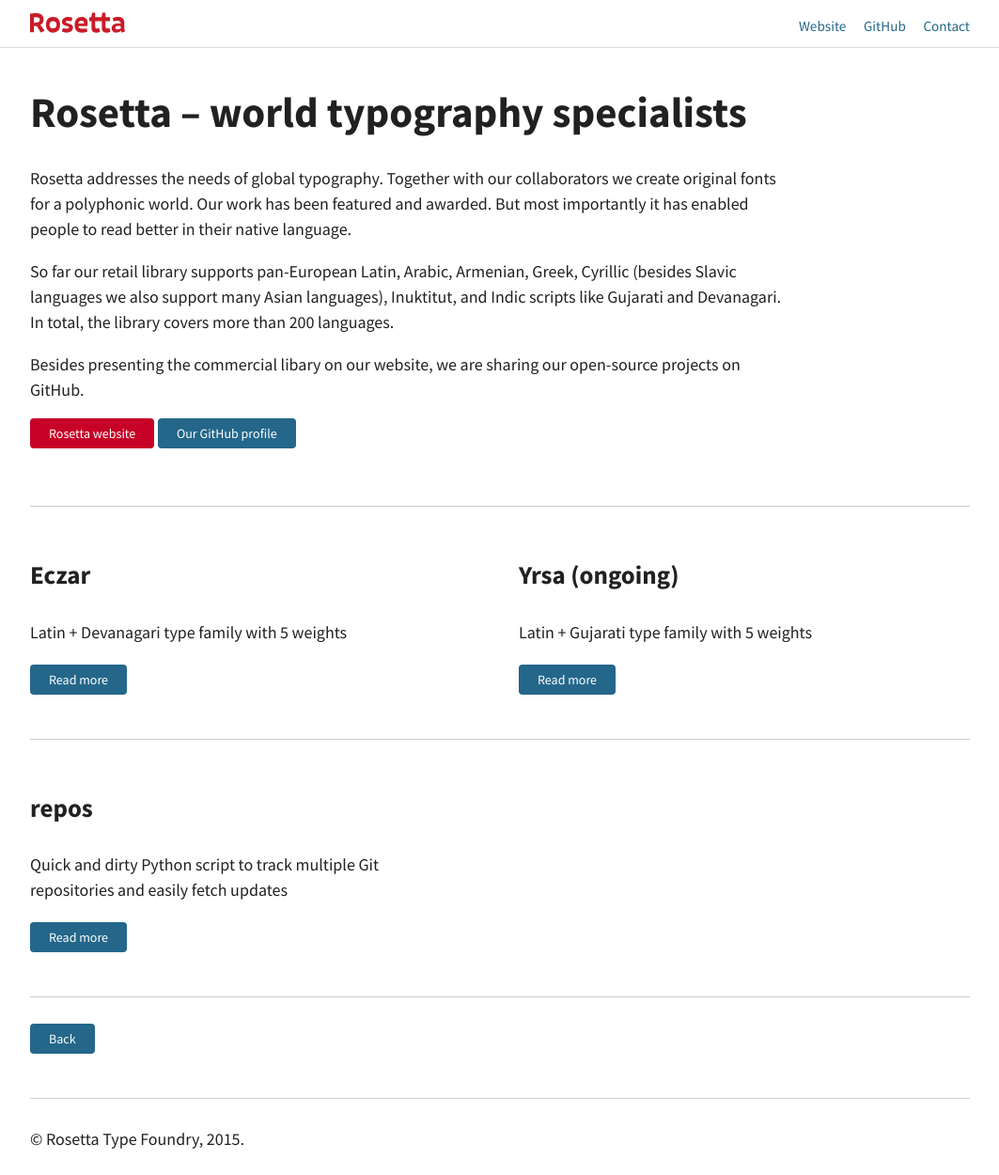
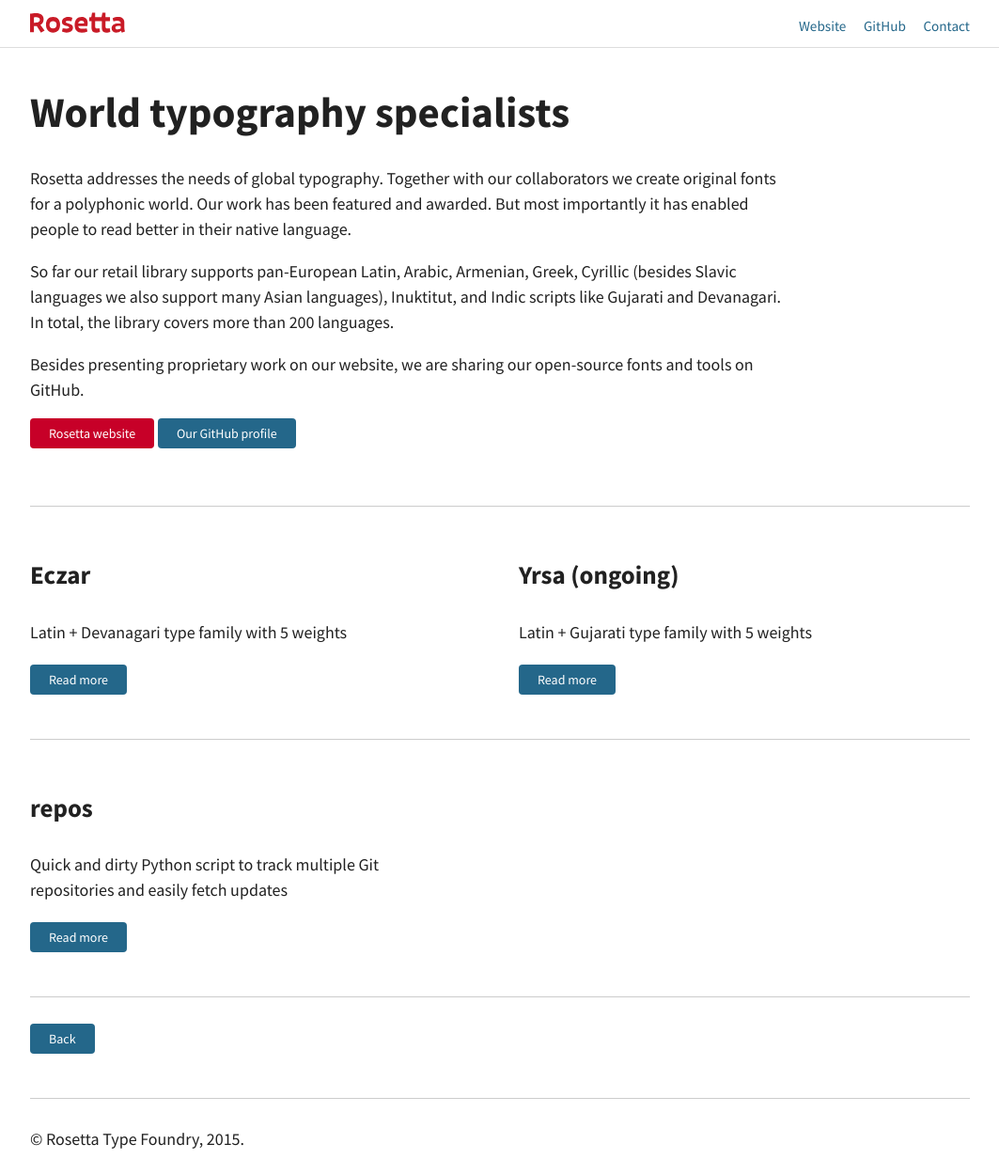
Before and after one commit to rosettatype/rosettatype.github.io, a Jekyll site: the page built from HOME.md, in a window 1280 px wide and 1250 px high. Shown: the whole window at 94% size, without its empty margins (108-1171 px from the left). Built offline with Jekyll 4.4.1, drawn with Linux system fonts in a browser that asks for light colours.

Commit message:
Minor updates to the texts

```diff
--- a/HOME.md
+++ b/HOME.md
@@ -3,13 +3,13 @@ layout: home
 permalink: /
 ---
 
-# Rosetta – world typography specialists
+# World typography specialists
 
 Rosetta addresses the needs of global typography. Together with our collaborators we create original fonts for a polyphonic world. Our work has been featured and awarded. But most importantly it has enabled people to read better in their native language.
 
 So far our retail library supports pan-European Latin, Arabic, Armenian, Greek, Cyrillic (besides Slavic languages we also support many Asian languages), Inuktitut, and Indic scripts like Gujarati and Devanagari. In total, the library covers more than 200 languages.
 
-Besides presenting the commercial libary on our website, we are sharing our open-source projects on GitHub.
+Besides presenting proprietary work on our website, we are sharing our open-source fonts and tools on GitHub.
 
 [Rosetta website](http://rosettatype.com){:.primary}
 [Our GitHub profile](http://github.com/rosettatype){:.secondary}
```
Also changed, not shown: README.md (+1 -1 lines).
